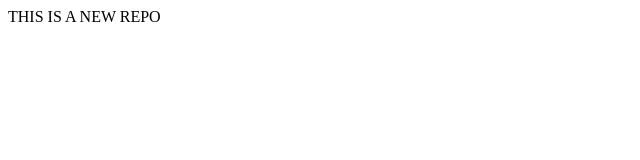
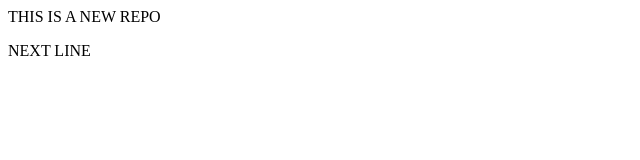
Before and after one commit to student-monika/demoproject, a plain HTML site: page index.html in a window 1280 px wide. Shown: the full height of the page, 0-640 px from the left. Drawn offline with Linux system fonts and the light colour scheme.

Commit message:
New changes

```diff
--- a/index.html
+++ b/index.html
@@ -1 +1,2 @@
 <p>THIS IS A NEW REPO</p>
+<p>NEXT LINE</p>
```
Also changed, not shown: 1 other file.
